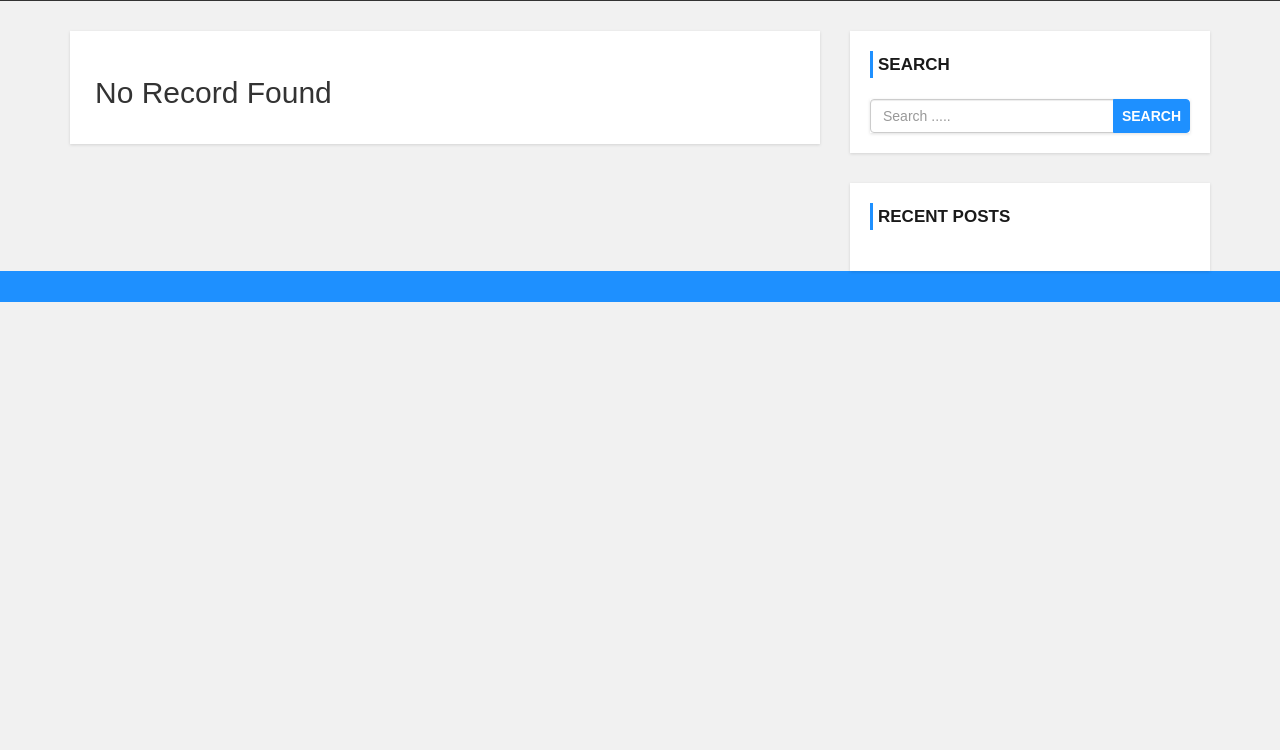
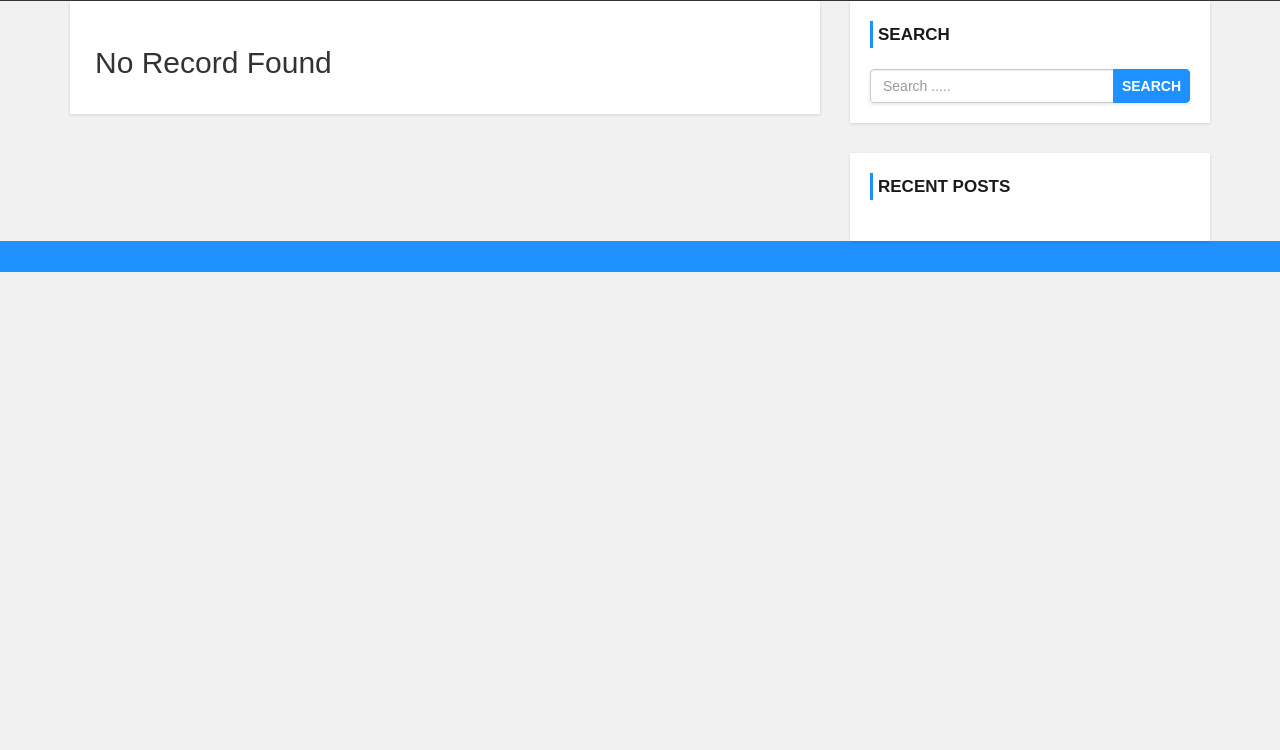
Before and after one commit to robiul-islam93/news-template, a PHP site: page /php-practise/ in a window 1280 px wide. Shown: the part 31-781 px from the top of the page. Run offline with PHP 8.4, Linux system fonts and the light colour scheme; data that the repository does not hold is empty.

Commit message:
5th commit

```diff
--- a/admin/users.php
+++ b/admin/users.php
@@ -106,4 +106,4 @@ if($_SESSION ["user_role"]== '0'){
           </div>
       </div>
   </div>
-<?php include "header.php"; ?>
+<?php include "footer.php"; ?>
--- a/css/style.css
+++ b/css/style.css
@@ -225,8 +225,7 @@ form{
 
 /* Main Content Styling */
 #main-content{
-    padding: 30px 0;
-    min-height: 750px;
+    min-height: 10px!important;
 }
 
 #main-content .post-container{
@@ -255,9 +254,7 @@ form{
 #main-content .post-content .post-img:hover{
   border: 3px solid #1e90ff;
 }
-#main-content .post-content .inner-content{
-    /* border: 1px solid #000; */
-}
+
 
 #main-content .post-content h3{
     font-size: 21px;
```
